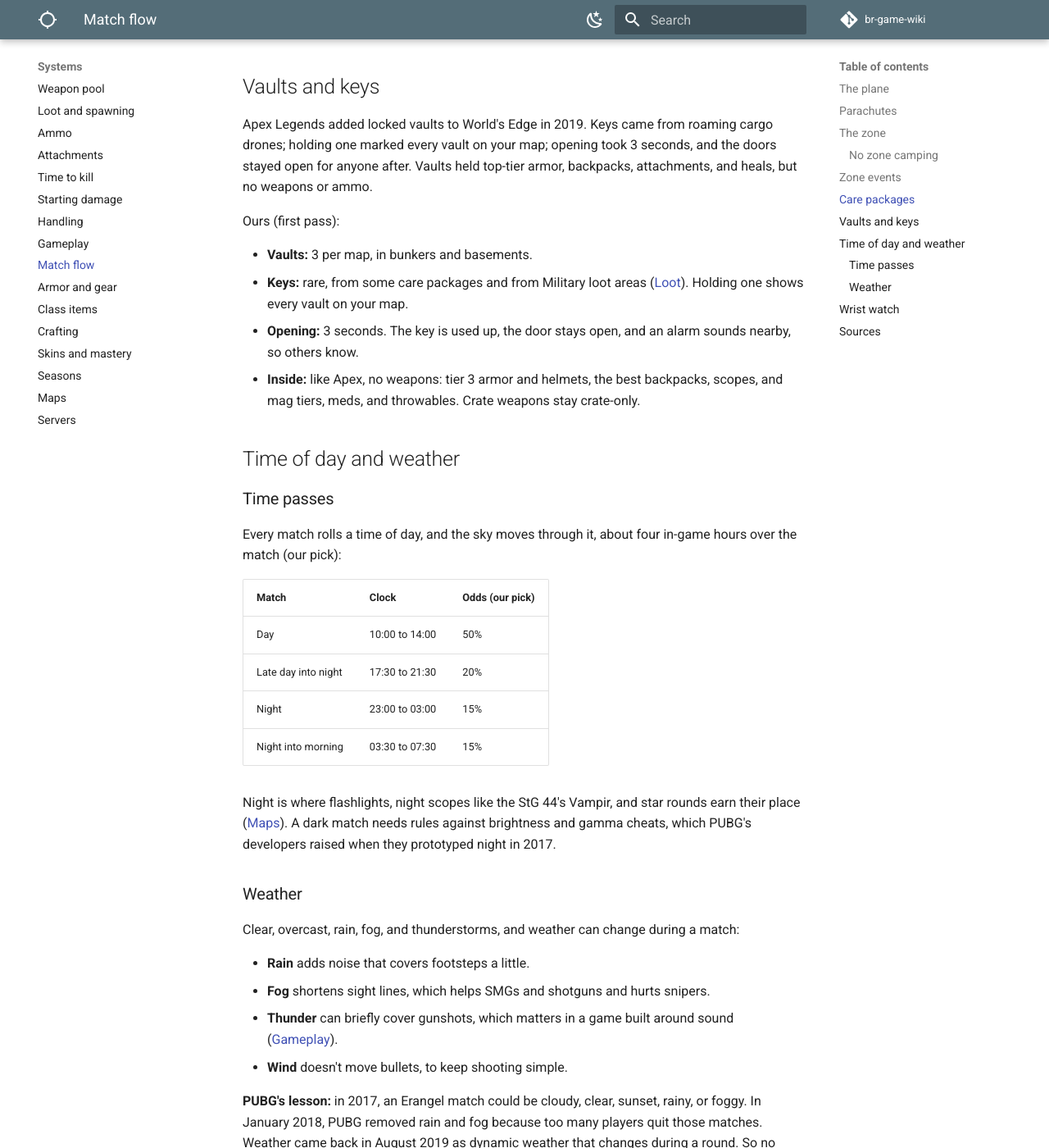
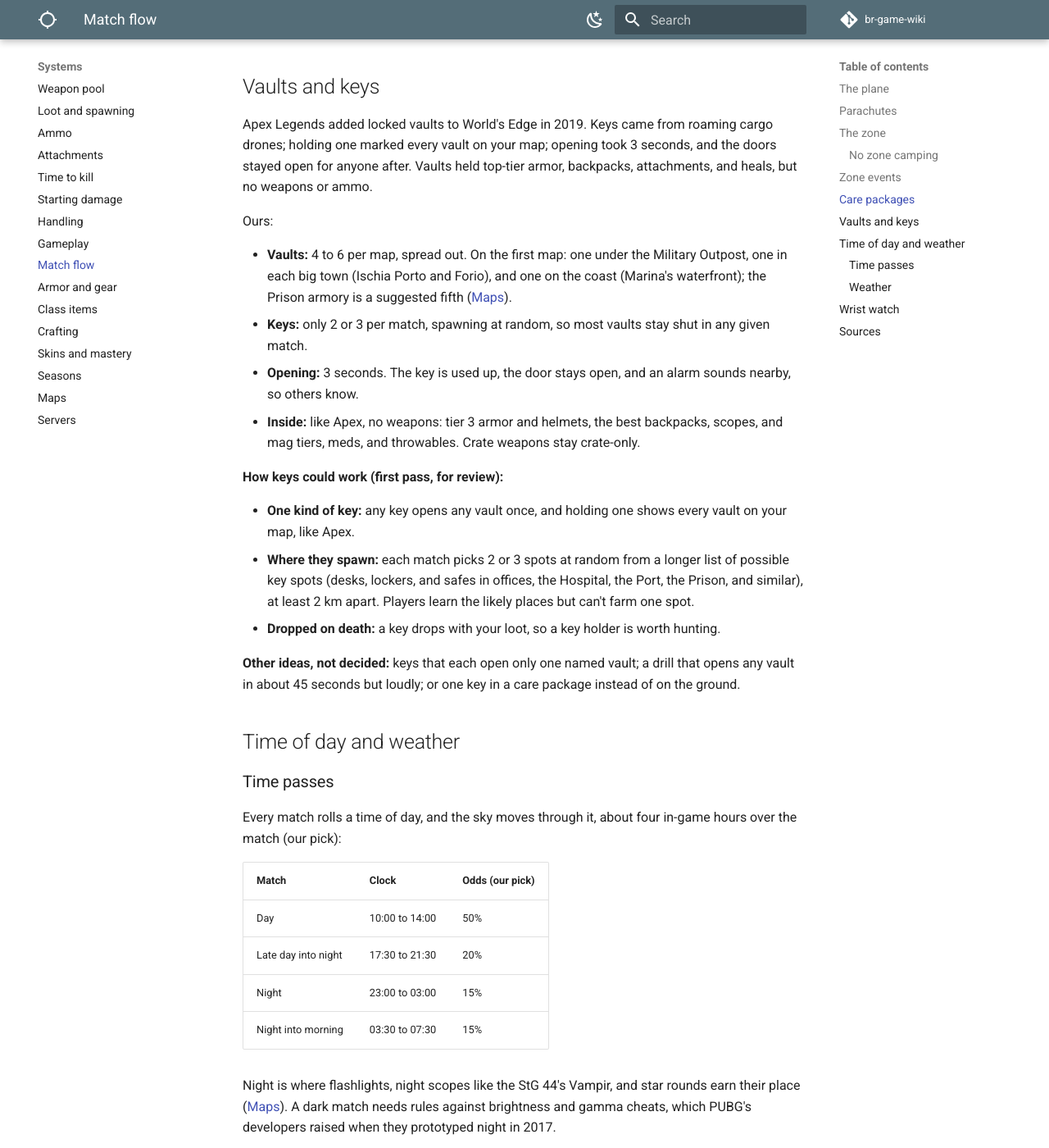
Before and after one commit to DerrickSpartan1/br-game-wiki, an MkDocs documentation site: the page built from docs/systems/match-flow.md, in a window 1280 px wide and 1400 px high, scrolled down 3304 px. Shown: the whole window at 82% size. Built offline with MkDocs 1.6.1 and Material for MkDocs 9.7.7, drawn with Linux system fonts in a browser that asks for light colours; comment, search, counter and statistics services are not loaded.

Commit message:
Map v3: approve spots, add Marina, farms, and vaults; 2-3 random vault keys per match
Co-Authored-By: Claude Opus 5.5 <noreply@anthropic.com>
Claude-Session: https://claude.ai/code/session_01LAp2s4euUjj6HZthupXLj4

```diff
--- a/docs/systems/match-flow.md
+++ b/docs/systems/match-flow.md
@@ -86,12 +86,20 @@ Random, like PUBG's:
 
 Apex Legends added locked vaults to World's Edge in 2019. Keys came from roaming cargo drones; holding one marked every vault on your map; opening took 3 seconds, and the doors stayed open for anyone after. Vaults held top-tier armor, backpacks, attachments, and heals, but no weapons or ammo.
 
-Ours (first pass):
+Ours:
 
-- **Vaults:** 3 per map, in bunkers and basements.
-- **Keys:** rare, from some care packages and from Military loot areas ([Loot](loot.md)). Holding one shows every vault on your map.
+- **Vaults:** 4 to 6 per map, spread out. On the first map: one under the Military Outpost, one in each big town (Ischia Porto and Forio), and one on the coast (Marina's waterfront); the Prison armory is a suggested fifth ([Maps](maps.md#marina-farms-and-vaults)).
+- **Keys:** only 2 or 3 per match, spawning at random, so most vaults stay shut in any given match.
 - **Opening:** 3 seconds. The key is used up, the door stays open, and an alarm sounds nearby, so others know.
 - **Inside:** like Apex, no weapons: tier 3 armor and helmets, the best backpacks, scopes, and mag tiers, meds, and throwables. Crate weapons stay crate-only.
+
+**How keys could work (first pass, for review):**
+
+- **One kind of key:** any key opens any vault once, and holding one shows every vault on your map, like Apex.
+- **Where they spawn:** each match picks 2 or 3 spots at random from a longer list of possible key spots (desks, lockers, and safes in offices, the Hospital, the Port, the Prison, and similar), at least 2 km apart. Players learn the likely places but can't farm one spot.
+- **Dropped on death:** a key drops with your loot, so a key holder is worth hunting.
+
+**Other ideas, not decided:** keys that each open only one named vault; a drill that opens any vault in about 45 seconds but loudly; or one key in a care package instead of on the ground.
 
 ## Time of day and weather
 
```
Also changed, not shown: docs/planning/changelog.md (+2 -1 lines), docs/planning/decisions.md (+2 -0 lines), docs/planning/open-questions.md (+1 -1 lines), docs/planning/to-do.md (+3 -2 lines), docs/systems/maps.md (+9 -3 lines).
